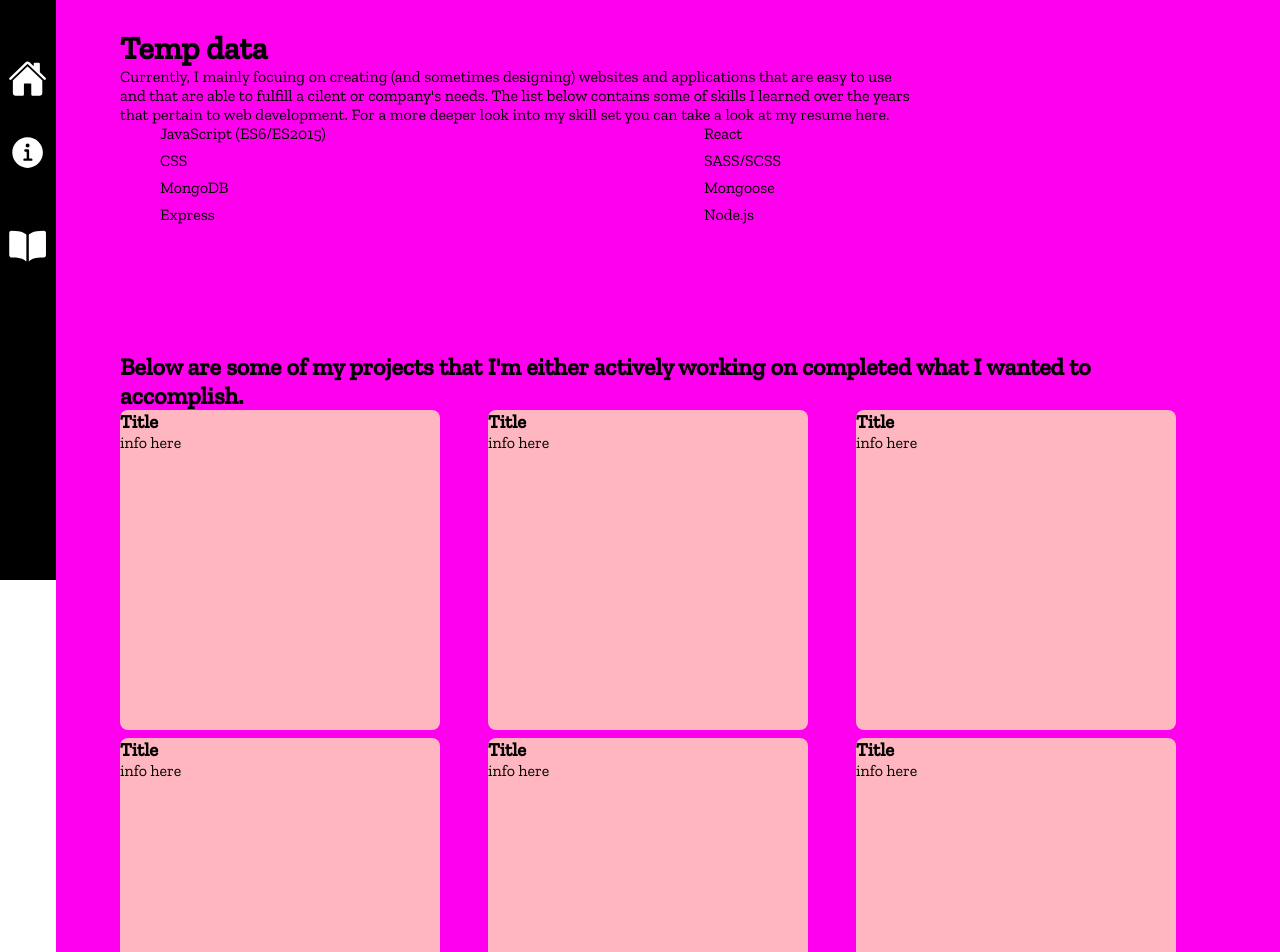
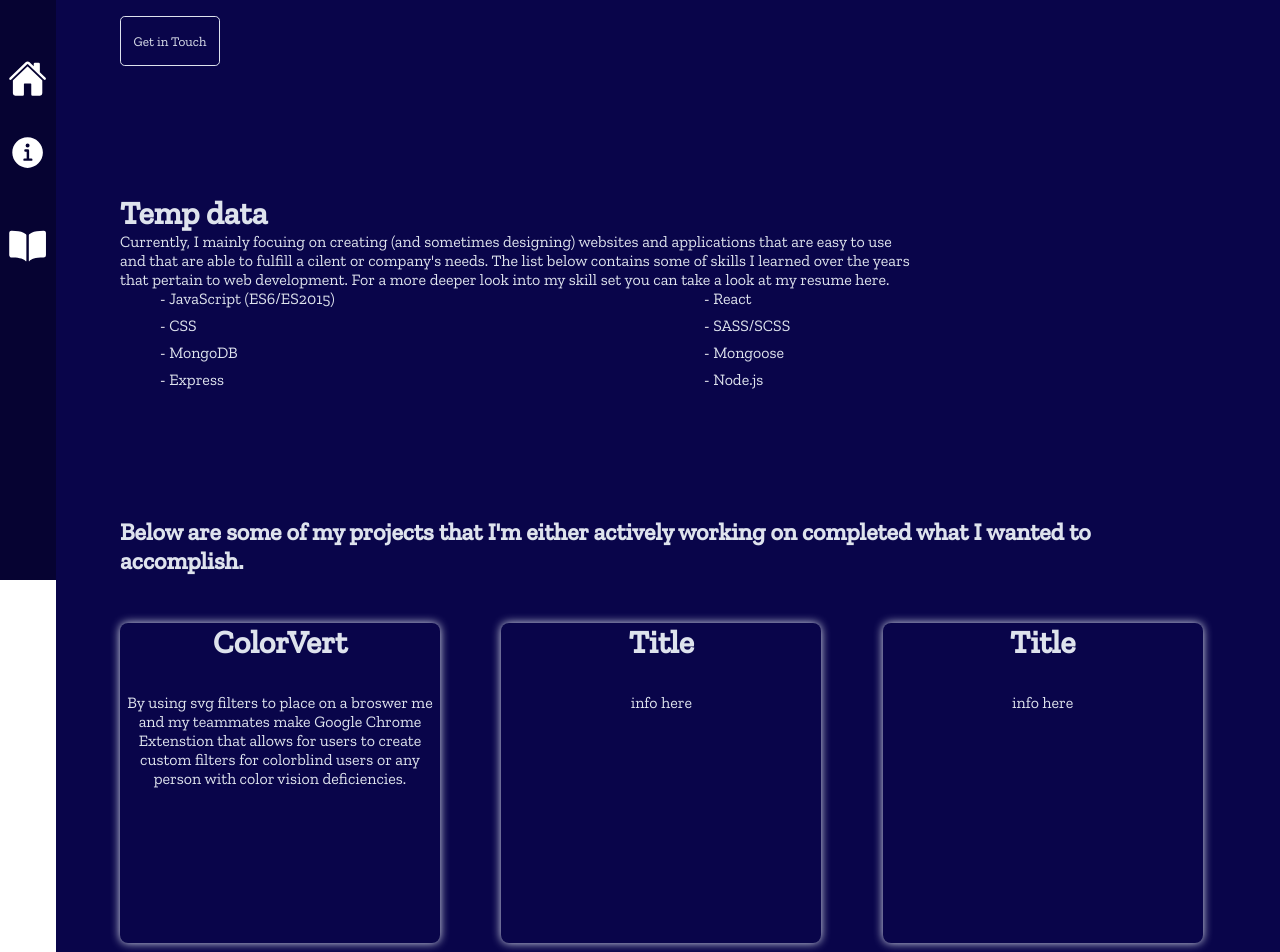
Before and after one commit to Jameell-Adjei/portfolio-website, a React (Create React App) app: page / in a window 1280 px wide. Shown: the part 220-1172 px from the top of the page. Built offline with nearby package versions, Linux system fonts and the light colour scheme.

Commit message:
Adjusting project grind style and fixed hover issues

```diff
--- a/package.json
+++ b/package.json
@@ -9,6 +9,7 @@
     "node-sass": "^4.14.1",
     "react": "^16.13.1",
     "react-dom": "^16.13.1",
+    "react-router-dom": "^5.2.0",
     "react-scripts": "3.4.3"
   },
   "scripts": {
--- a/src/components/Intro.js
+++ b/src/components/Intro.js
@@ -6,6 +6,11 @@ const Intro = () => {
             <h1 id='intro__header'>Hello I'm Jameell and I build applications that run on the web</h1>
 
             <p> I am a recent college graduate living in New York that develops front-end as well as full-stack applications.</p>
+
+            <a href="mailto:jameelladjei@gmail.com">
+                <button className='intro__button'>Get in Touch</button>
+            </a>
+
         </div>
     )
 }
--- a/src/components/Navbar.js
+++ b/src/components/Navbar.js
@@ -4,6 +4,8 @@ import React from 'react';
 const Navbar = () => {
     return (
         <nav className='navbar'>
+
+            <div className='sdds'>
             <a className='navbar__link' href="#intro__header">
 
             <svg xmlns='http://www.w3.org/2000/svg' width='512' height='512' viewBox='0 0 512 512'><title>ionicons-v5-i</title><path d='M261.56,101.28a8,8,0,0,0-11.06,0L66.4,277.15a8,8,0,0,0-2.47,5.79L63.9,448a32,32,0,0,0,32,32H192a16,16,0,0,0,16-16V328a8,8,0,0,1,8-8h80a8,8,0,0,1,8,8l0,136a16,16,0,0,0,16,16h96.06a32,32,0,0,0,32-32l0-165.06a8,8,0,0,0-2.47-5.79Z'/><path d='M490.91,244.15l-74.8-71.56,0-108.59a16,16,0,0,0-16-16h-48a16,16,0,0,0-16,16l0,32L278.19,40.62C272.77,35.14,264.71,32,256,32h0c-8.68,0-16.72,3.14-22.14,8.63L21.16,244.13c-6.22,6-7,15.87-1.34,22.37A16,16,0,0,0,43,267.56L250.5,69.28a8,8,0,0,1,11.06,0L469.08,267.56a16,16,0,0,0,22.59-.44C497.81,260.76,497.3,250.26,490.91,244.15Z'/></svg>
@@ -25,6 +27,7 @@ const Navbar = () => {
             <a className='navbar__link' href="#intro__header">
 
             <span className='navbar__link--text'> Toggle</span></a>
+            </div>
         </nav>
 
     )
--- a/src/components/Project.js
+++ b/src/components/Project.js
@@ -4,17 +4,13 @@ import ProjectItem from './ProjectItem';
 const Project = () => {
     return (
         <div className='global'>
-           <h2 id='projects'>Below are some of my projects that I'm either actively working on completed what I wanted to accomplish.</h2>
+           <h2 className ='project__main-header'id='projects'>Below are some of my projects that I'm either actively working on completed what I wanted to accomplish.</h2>
            <div className="project-grid">
-               <ProjectItem title='Title' desc='info here'/>
-               <ProjectItem title='Title' desc='info here'/>
-               <ProjectItem title='Title' desc='info here'/>
-               <ProjectItem title='Title' desc='info here'/>
-               <ProjectItem title='Title' desc='info here'/>
-               <ProjectItem title='Title' desc='info here'/>
-               <ProjectItem title='Title' desc='info here'/>
-               <ProjectItem title='Title' desc='info here'/>
-               <ProjectItem title='Title' desc='info here'/>
+               <ProjectItem title='ColorVert' desc='By using svg filters to place on a broswer me and my teammates make Google Chrome Extenstion that allows for users to create custom filters for colorblind users or any person with color vision deficiencies.' link='https://github.com/HamzaWaseemBajwa/ColorVert-browser-extension'/>
+
+               <ProjectItem title='Title' desc='info here' link='https://github.com/HamzaWaseemBajwa/ColorVert-browser-extension'/>
+
+               <ProjectItem title='Title' desc='info here' link='https://github.com/HamzaWaseemBajwa/ColorVert-browser-extension'/>
             </div>
         </div>
     )
--- a/src/components/ProjectItem.js
+++ b/src/components/ProjectItem.js
@@ -1,18 +1,29 @@
 import React from 'react';
+// import {
+//     Link,BrowserRouter as Router
+//   } from 'react-router-dom';
 import PropTypes from 'prop-types';
+import Redirect from './Redirect';
 
 
-const ProjectItem = ({title , desc}) => {
+const ProjectItem = ({title , desc, link}) => {
     return (
-        <div className='project-grid__item'>
-            <h3>{title}</h3>
+
+        <a className='project-grid__item' href={link} target="_blank" rel="noopener noreferrer">
+        <div >
+
+            <h1 className='project-grid__item--title'>{title}</h1>
             <p>{desc}</p>
+
         </div>
+       </a>
+
     )
 }
 ProjectItem.propTypes = {
     title: PropTypes.string.isRequired,
     desc: PropTypes.string.isRequired,
+    link: PropTypes.string.isRequired,
 }
 
 export default ProjectItem;
--- /dev/null
+++ b/src/components/Redirect.js
@@ -0,0 +1,11 @@
+import React from 'react'
+
+const Redirect = ({link}) => {
+    return (
+        <a href={link} target="_blank" rel="noopener noreferrer">
+
+        </a>
+    )
+}
+
+export default Redirect;
--- a/src/styles/app.scss
+++ b/src/styles/app.scss
@@ -1,11 +1,18 @@
 @import url('https://fonts.googleapis.com/css2?family=Zilla+Slab:wght@400;500&display=swap');
 
-$navbar-color: black;
+$navbar-color: darken(#09054a , 5%);
 $transition-speed: 0.8s;
 $transition-anim: ease;
+$large-text: 2.5rem;
+
+:root {
+    color: #dee3ed;
+
+}
 *{
     box-sizing: border-box;
     margin: 0;
+    // padding: 0;
 }
 
 body{
@@ -17,14 +24,14 @@ body{
     margin-left: 3.5rem;
     padding: 4rem;
     // padding-top: 6rem;
-    background: #ff00ee;
+    background: #09054a;
 
   }
 
 .navbar {
     width: 3.5rem;
     height: 100vh;
-    background-color: $navbar-color;
+    background-color:$navbar-color;
     display: flex;
     flex-direction: column;
     justify-content: center;
@@ -41,7 +48,7 @@ body{
         color: white;
         margin-bottom: 1rem;
         &:last-child{
-            margin-bottom: auto;
+            // margin-bottom: auto;
             position: absolute;
             bottom: 0;
             left: 0;
@@ -70,21 +77,24 @@ body{
 }
 
 .navbar__link:hover{
-    background-color: lighten($navbar-color, 30%);
-    padding: 0.1rem;
-    border-radius: 5px;
+    background-color: lighten($navbar-color, 40%);
+    padding: 0.1rem 0;
+    //border-radius: 5px;
 
 
     > svg{
-        fill: yellow;
+        // fill: yellow;
         filter: drop-shadow(0px 0px 6px red);
     }
 }
 .navbar__link:hover{
     > .navbar__link--text{
         opacity: 1;
+        filter: drop-shadow(0px 0px 6px red);
     }
 }
+
+
 
 .skill-list {
     display: grid;
@@ -93,19 +103,85 @@ body{
     gap: 0.5rem 2rem;
 }
 
+.skill-list__item::before{
+    color: white;
+    content: ' - ';
+}
+
 .project-grid {
     display: grid;
     grid-template-columns: repeat(3 , 1fr);
-    gap: 0.5rem;
+    gap: 3rem;
+
 
 }
 
 .project-grid__item{
-    background-color: lightpink;
+    background-color: #09054a;
     border-radius: 0.5rem;
     width: 20rem;
     height: 20rem;
+    box-shadow: 0px 0px 10px #dee3ed;
+  //  display: flex;    //This fixed issue w/ github svg for some reason
+    flex-direction: column;
+    justify-content: center;
+    transition: box-shadow 1s ease;
+    text-decoration: none;
+    color:#dee3ed;
+    p {
+        margin-bottom: auto;
+     }
+    h1, p {
+       text-align: center;
+    }
+
+    a {
+        text-decoration: none;
+        color: #dee3ed;
+    }
+    &:hover {
+        box-shadow: rgba(222, 227, 237, 0.56) 0px 22px 70px 4px;
+        // box-shadow: 0px 0px 20px #dee3ed;
+        // box-shadow: rgba(222, 227, 237, 0.4) 5px 5px, rgba(222, 227, 237, 0.3) 10px 10px, rgba(222, 227, 237, 0.2) 15px 15px, rgba(222, 227, 237, 0.1) 20px 20px, rgba(222, 227, 237, 0.05) 25px 25px;
+    }
+}
+.project-grid__item--title {
+    padding-bottom: 2rem;
+}
+.project__main-header {
+    padding-bottom: 3rem;
 }
 .about-desc {
     max-width: 50rem;
 }
+
+.intro {
+    h1 {
+        font-size: $large-text;
+    }
+    p{
+        font-size: 2rem;
+    }
+}
+.intro__button {
+    background-color: #09054a;
+    color:#dee3ed;
+    padding: 0.4rem;
+    border-radius: 0.3rem;
+    border: #dee3ed solid 0.1rem;
+    font-family: 'Zilla Slab', serif;
+    height: 50px;
+    width: 100px;
+
+    margin-top: 3rem;
+    transition: all 0.4s ease;
+    &:hover{
+
+        //
+        // transition: height 2.4s ease;
+        font-weight: bold;
+        font-size: 15px;
+        color: #09054a;
+        background-color: rgba(222, 227, 237, 0.7);
+    }
+}
```
Also changed, not shown: 1 other file (tests, documents, lock files or other folders).
